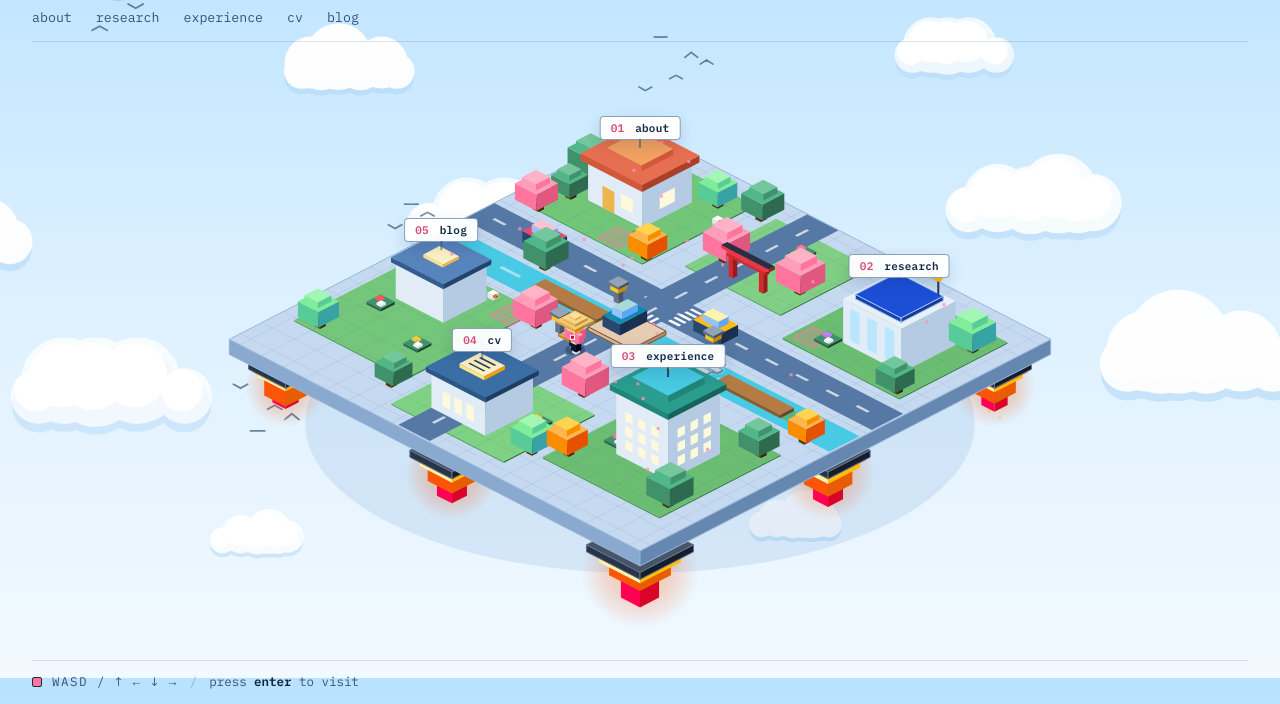
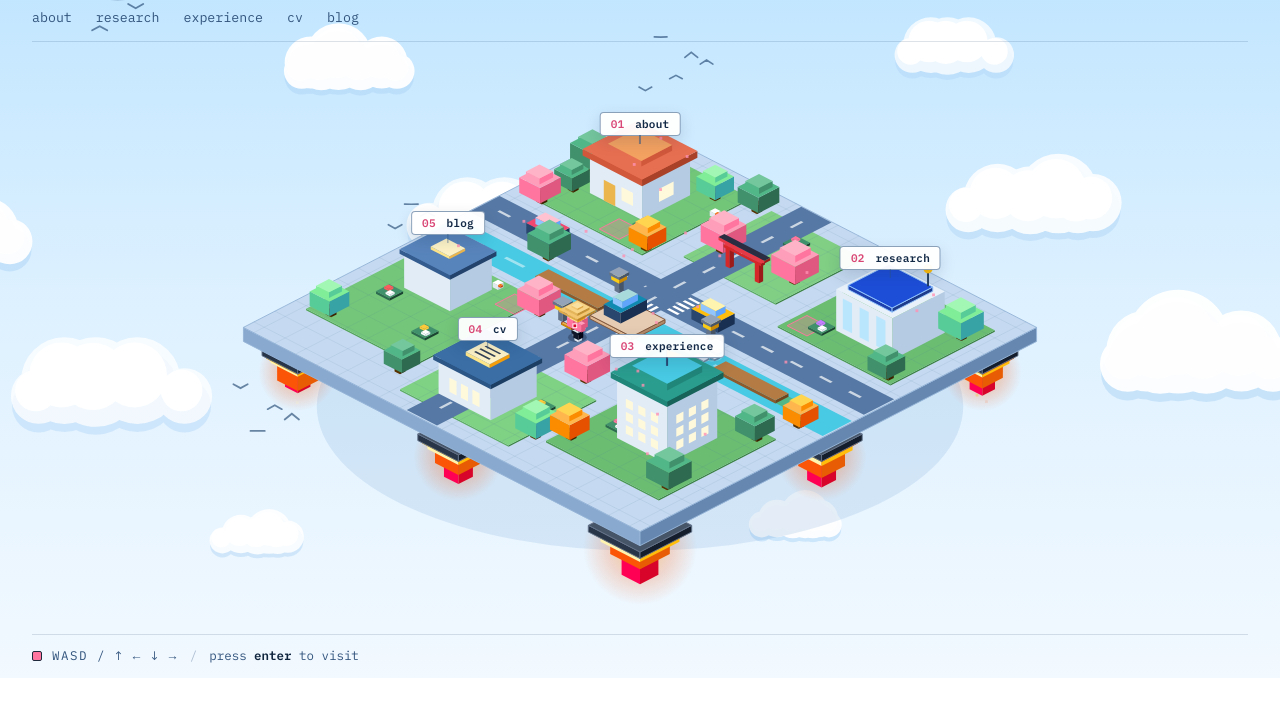
Before and after one commit to WasifAhmed1917/WasifAhmed1917.github.io, a plain HTML site: page index.html in a window 1280 px wide. Shown: the part 122-826 px from the top of the page. After the commit the page ends 800 px from the top, so only its background shows below. Drawn offline with Linux system fonts and the light colour scheme.

Commit message:
Fit the desktop town to the viewport

```diff
--- a/index.html
+++ b/index.html
@@ -278,12 +278,23 @@
       padding-bottom: 12px;
     }
 
+    @media (min-width: 681px) {
+      body:not(.section-active) .site-shell {
+        height: 100dvh;
+        min-height: 0;
+      }
+
+      .town-view {
+        min-height: 0;
+      }
+    }
+
     .world-stage {
       position: relative;
       width: 100%;
       flex: 1;
-      height: clamp(490px, 70vh, 700px);
-      min-height: 480px;
+      height: 0;
+      min-height: 270px;
       margin: 0 auto;
       user-select: none;
     }
@@ -1404,6 +1415,7 @@
       const townCanvas = document.getElementById("town-canvas");
       const ctx = townCanvas ? townCanvas.getContext("2d") : null;
       const worldStage = document.getElementById("world-stage");
+      const compactLayout = window.matchMedia("(max-width: 680px)");
 
       const GRID_RADIUS = 9.5;
       const SPAWN_GX = -1;
@@ -1425,6 +1437,7 @@
         const dpr = window.devicePixelRatio || 1;
         // Keep a consistent world projection and scale the entire scene to fit.
         townScale = Math.min(1, rect.width / 640);
+        if (!compactLayout.matches) townScale = Math.min(townScale, rect.height / 620);
         W = rect.width / townScale;
         H = rect.height / townScale;
         townCanvas.width = Math.round(rect.width * dpr);
@@ -1438,7 +1451,7 @@
         originX = W * 0.5;
         originY = 74 + (H - 185) * 0.5;
       }
-      window.addEventListener("resize", resizeTownCanvas);
+      if (worldStage) new ResizeObserver(resizeTownCanvas).observe(worldStage);
       resizeTownCanvas();
 
       function iso(gx, gy, z = 0) {
```
